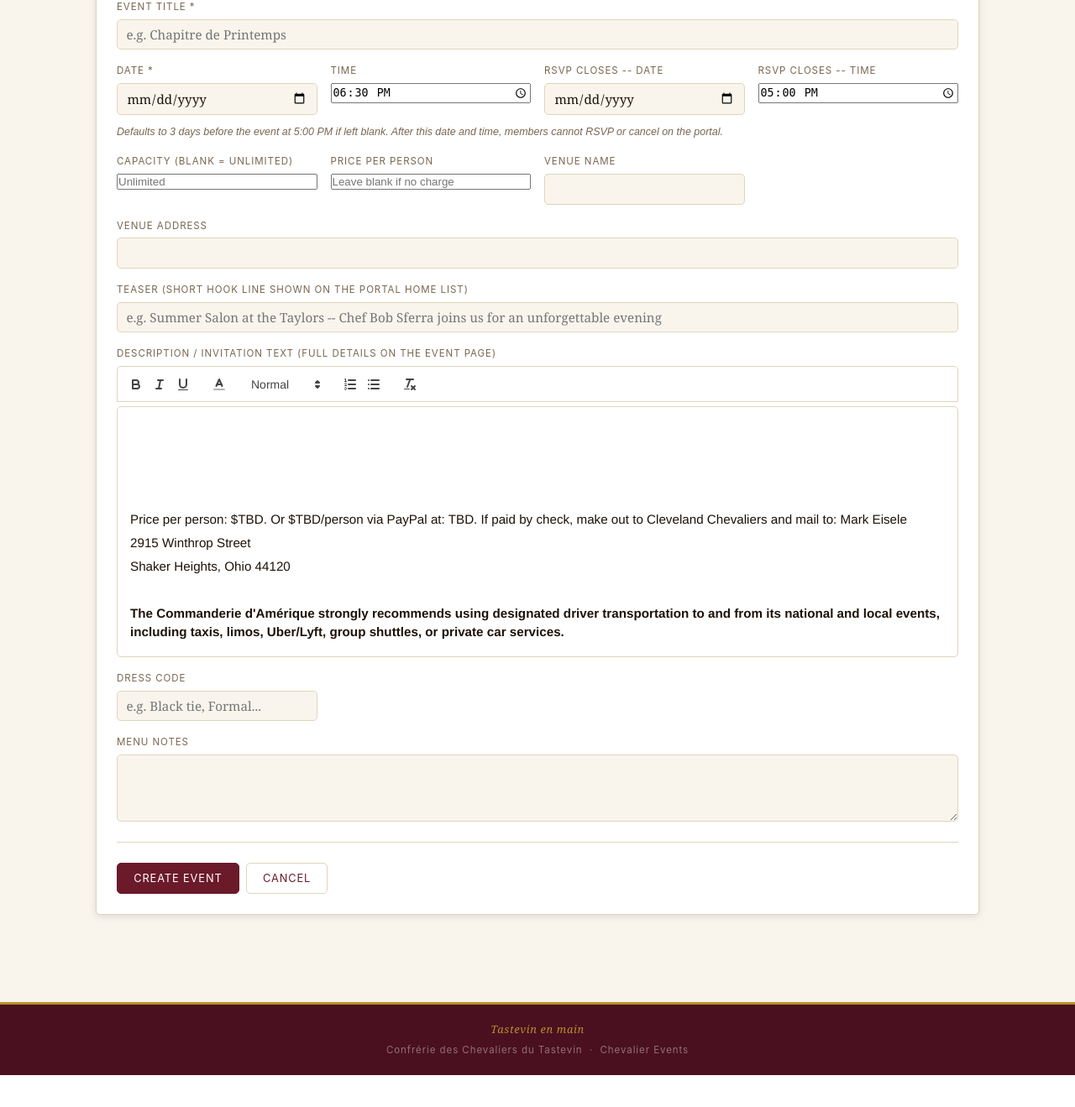
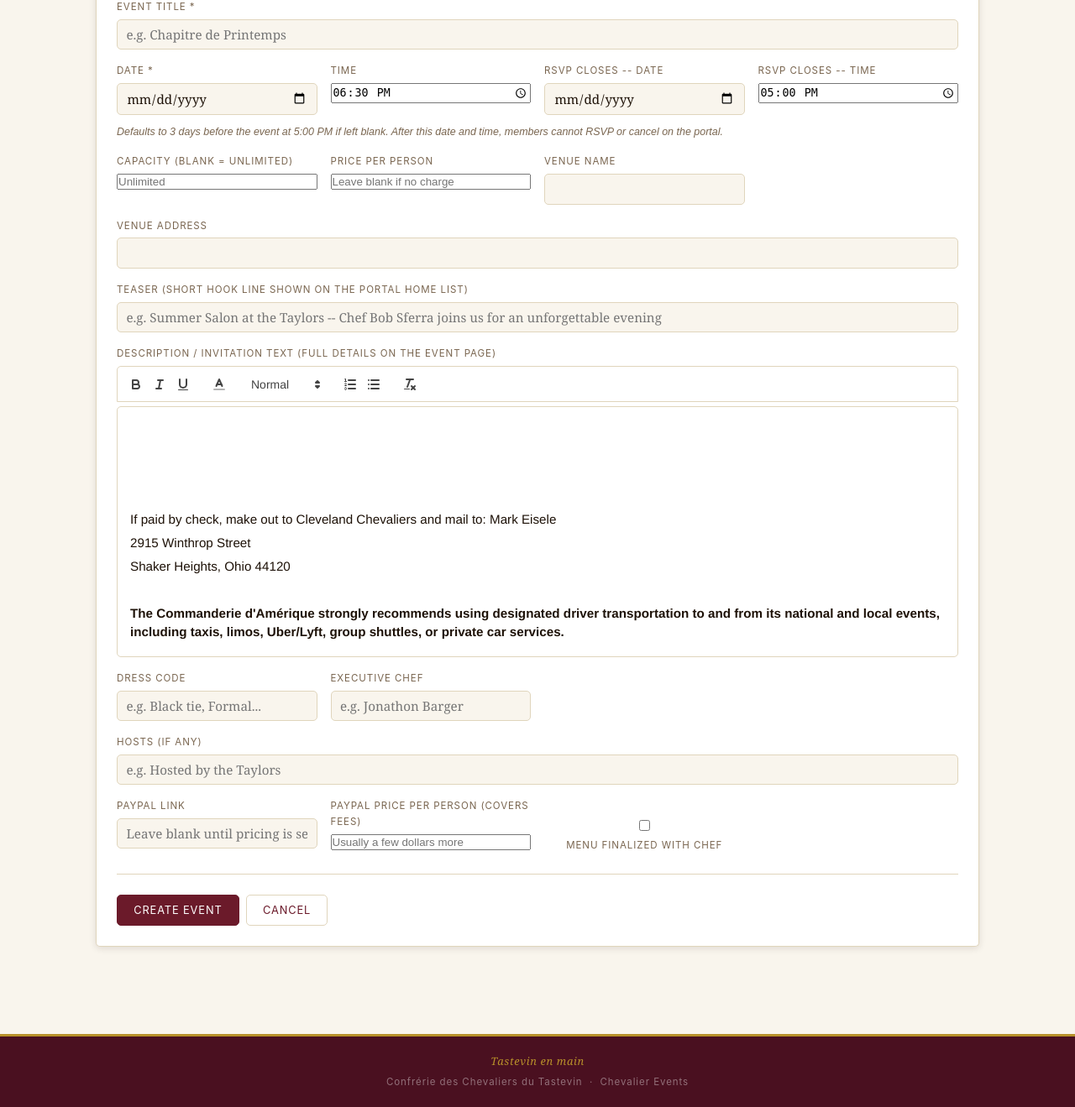
Before and after one commit to 2ndkwak/chevalier-events, a Flask app: page /admin/events/create in a window 1280 px wide. Shown: the part 340-1659 px from the top of the page at 84% size. Before the commit the page ends 1621 px from the top, so only its background shows below. Run offline with Flask 3, Linux system fonts and the light colour scheme; a user stored in the database is signed in; some libraries are stand-ins or nearby versions.

Commit message:
Phase 2: event workflow fields — chef, hosts, PayPal link/price, menu-finalized checkbox; TBD price display; PayPal link normalization

```diff
--- a/backend/app.py
+++ b/backend/app.py
@@ -109,6 +109,7 @@ def _auto_migrate():
         ("events", "chef_name",       "VARCHAR(200)"),
         ("events", "paypal_link",     "VARCHAR(500)"),
         ("events", "menu_finalized",  "BOOLEAN DEFAULT 0"),
+        ("events", "paypal_price_per_person", "NUMERIC(10,2)"),
     ]
     with db.engine.connect() as conn:
         for table, column, col_type in migrations:
--- a/backend/models.py
+++ b/backend/models.py
@@ -189,6 +189,7 @@ class Event(db.Model):
     hosts           = db.Column("menu_notes", db.Text)
     chef_name       = db.Column(db.String(200))
     paypal_link     = db.Column(db.String(500))
+    paypal_price_per_person = db.Column(db.Numeric(10, 2))
     menu_finalized  = db.Column(db.Boolean, default=False, nullable=False)
     capacity        = db.Column(db.Integer)             # None = unlimited
     price_per_person = db.Column(db.Numeric(10, 2))    # None = no charge / TBD
--- a/backend/routes/events.py
+++ b/backend/routes/events.py
@@ -450,7 +450,22 @@ def _event_from_form(event, form):
     event.teaser       = form.get("teaser", "").strip() or None
     event.description = form.get("description", "").strip() or None
     event.dress_code  = form.get("dress_code", "").strip() or None
-    event.menu_notes  = form.get("menu_notes", "").strip() or None
+    event.hosts       = form.get("hosts", "").strip() or None
+    event.chef_name   = form.get("chef_name", "").strip() or None
+    paypal_link = form.get("paypal_link", "").strip()
+    if paypal_link and not paypal_link.lower().startswith(("http://", "https://")):
+        paypal_link = "https://" + paypal_link
+    event.paypal_link = paypal_link or None
+    event.menu_finalized = bool(form.get("menu_finalized"))
+    paypal_price_str = form.get("paypal_price_per_person", "").strip()
+    if paypal_price_str:
+        try:
+            from decimal import Decimal
+            event.paypal_price_per_person = Decimal(paypal_price_str)
+        except Exception:
+            pass
+    else:
+        event.paypal_price_per_person = None
     event.capacity         = form.get("capacity", type=int) or None
     price_str = form.get("price_per_person", "").strip()
     if price_str:
--- a/frontend/templates/admin/events/form.html
+++ b/frontend/templates/admin/events/form.html
@@ -144,9 +144,35 @@
                placeholder="e.g. Black tie, Formal..."
                value="{{ event.dress_code or '' if event else '' }}">
       </div>
+      <div class="form-group">
+        <label for="chef_name">Executive chef</label>
+        <input type="text" id="chef_name" name="chef_name"
+               placeholder="e.g. Jonathon Barger"
+               value="{{ event.chef_name or '' if event else '' }}">
+      </div>
       <div class="form-group full">
-        <label for="menu_notes">Menu notes</label>
-        <textarea id="menu_notes" name="menu_notes" rows="3">{{ event.menu_notes or '' if event else '' }}</textarea>
+        <label for="hosts">Hosts (if any)</label>
+        <input type="text" id="hosts" name="hosts"
+               placeholder="e.g. Hosted by the Taylors"
+               value="{{ event.hosts or '' if event else '' }}">
+      </div>
+      <div class="form-group">
+        <label for="paypal_link">PayPal link</label>
+        <input type="text" id="paypal_link" name="paypal_link"
+               placeholder="Leave blank until pricing is set"
+               value="{{ event.paypal_link or '' if event else '' }}">
+      </div>
+      <div class="form-group">
+        <label for="paypal_price_per_person">PayPal price per person (covers fees)</label>
+        <input type="number" id="paypal_price_per_person" name="paypal_price_per_person"
+               min="0" step="0.01" placeholder="Usually a few dollars more"
+               value="{{ '%.2f'|format(event.paypal_price_per_person|float) if event and event.paypal_price_per_person else '' }}">
+      </div>
+      <div class="form-group" style="display:flex; align-items:center; gap:.5rem; padding-top:1.6rem;">
+        <input type="checkbox" id="menu_finalized" name="menu_finalized" value="1"
+               style="width:auto;"
+               {{ 'checked' if event and event.menu_finalized else '' }}>
+        <label for="menu_finalized" style="margin:0;">Menu finalized with chef</label>
       </div>
     </div>
 
@@ -201,8 +227,7 @@
     // boilerplate, so it doesn't need to be retyped for every event.
     var defaultText =
       "<p><br></p><p><br></p><p><br></p><p><br></p>" +
-      "<p>Price per person: $TBD. Or $TBD/person via PayPal at: TBD. " +
-      "If paid by check, make out to Cleveland Chevaliers and mail to: Mark Eisele</p>" +
+      "<p>If paid by check, make out to Cleveland Chevaliers and mail to: Mark Eisele</p>" +
       "<p>2915 Winthrop Street</p>" +
       "<p>Shaker Heights, Ohio 44120</p>" +
       "<p><br></p>" +
```
Also changed, not shown: frontend/templates/portal/event_detail.html (+30 -9 lines).
